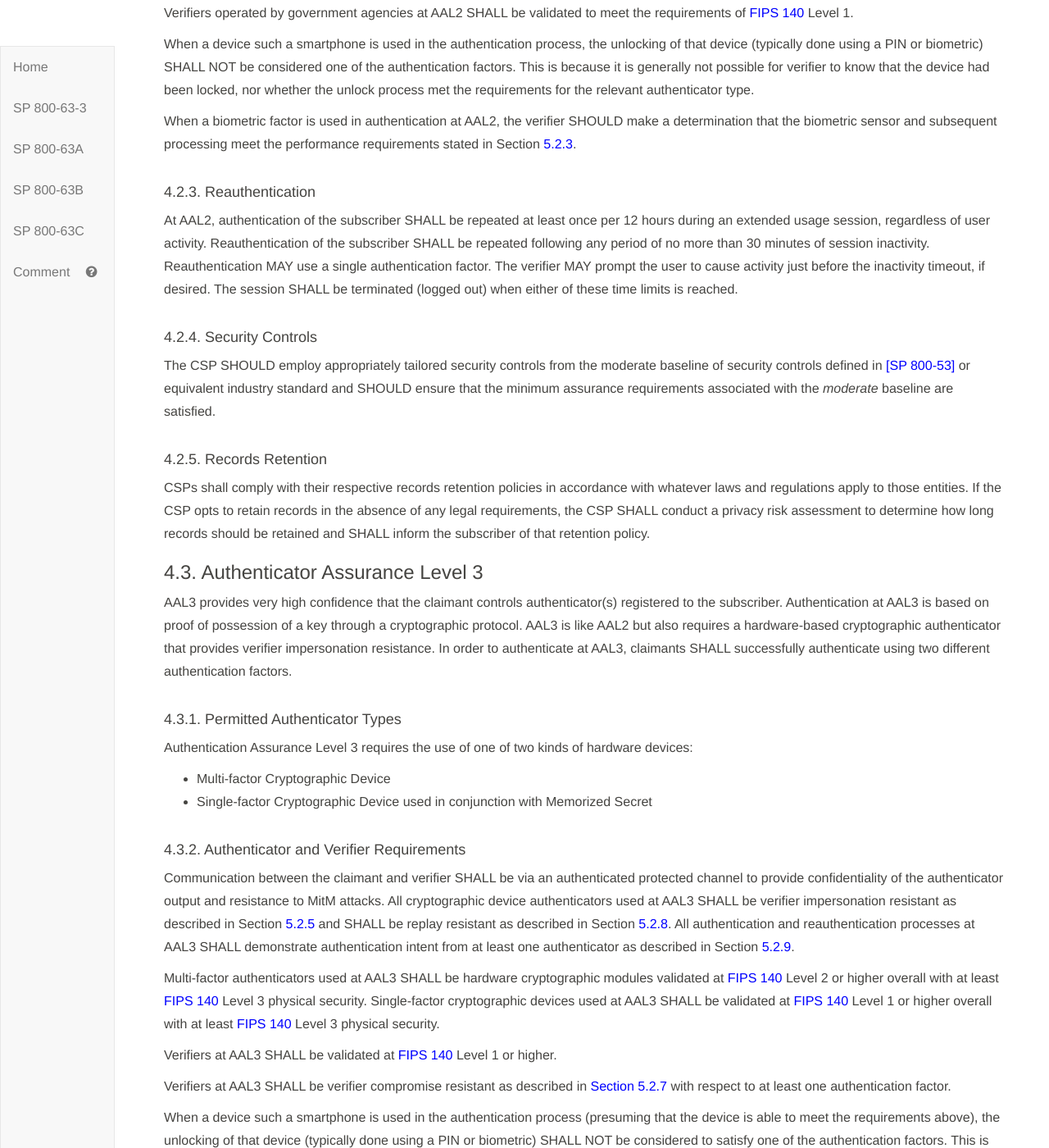
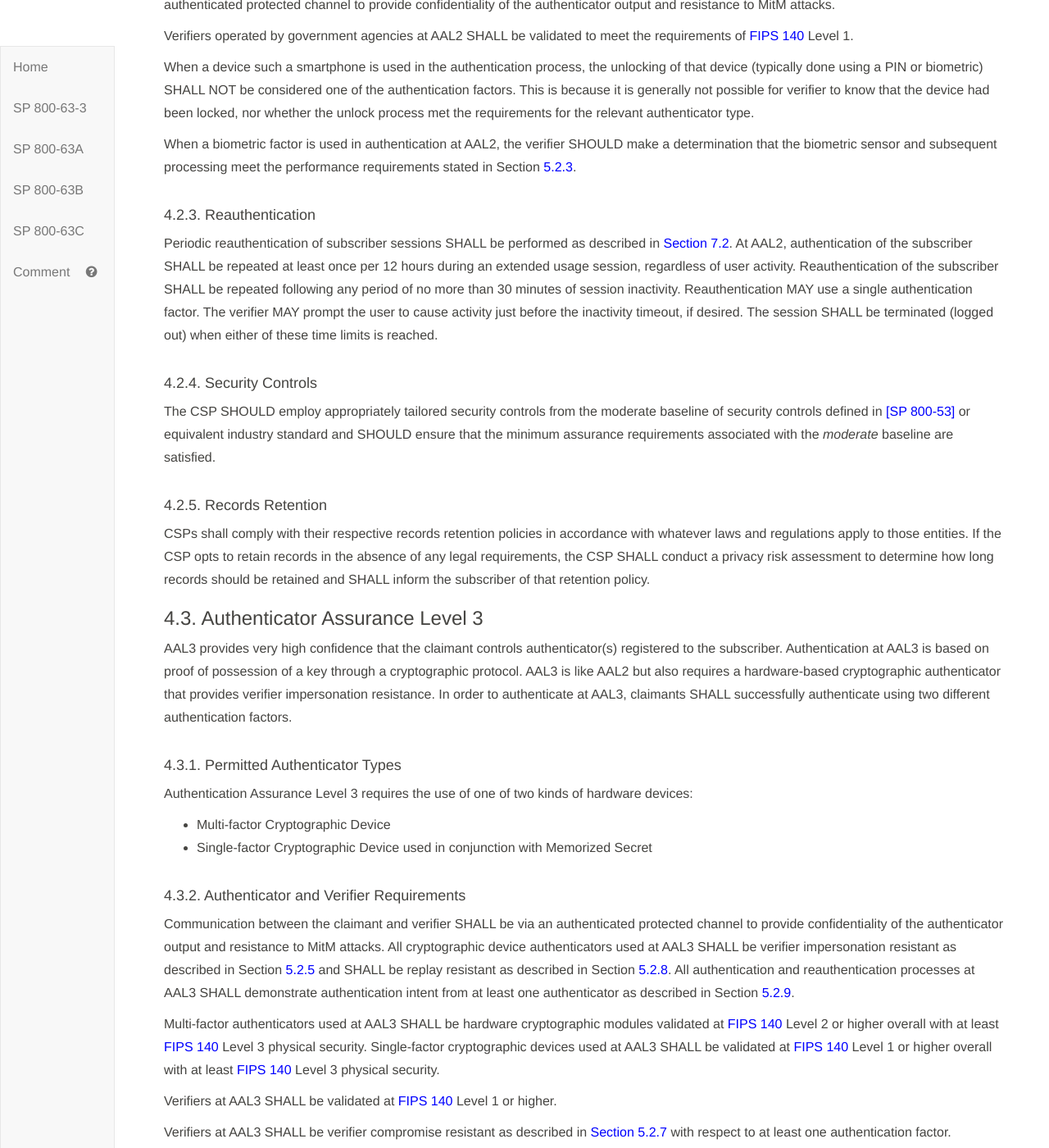
Before and after one commit to usnistgov/800-63-3, a Jekyll site: the page built from sp800-63b/sec4_aal.md, in a window 1280 px wide and 1400 px high, scrolled down 2589 px. Shown: the whole window at 82% size. Built offline with Jekyll 4.4.1, drawn with Linux system fonts in a browser that asks for light colours; our own code applies the rules of GitHub Pages for plain Markdown files; some of the changed text lies outside the part shown.

Commit message:
Forward reference and motivation of reauthentication. Closes #791.

```diff
--- a/sp800-63b/sec4_aal.md
+++ b/sp800-63b/sec4_aal.md
@@ -40,7 +40,7 @@ Verifiers operated by government agencies at AAL1 SHALL be validated to meet the
 
 #### <a name="aal1reauth"></a>4.1.3. Reauthentication
 
-At AAL1, reauthentication of the subscriber SHOULD be repeated at least once per 30 days during an extended usage session, regardless of user activity. The session SHOULD be terminated (logged out) when this time limit is reached.
+Periodic reauthentication of subscriber sessions SHALL be performed as described in [Section 7.2](#sessionreauthn). At AAL1, reauthentication of the subscriber SHOULD be repeated at least once per 30 days during an extended usage session, regardless of user activity. The session SHOULD be terminated (logged out) when this time limit is reached.
 
 #### 4.1.4. Security Controls
 
@@ -88,7 +88,7 @@ When a biometric factor is used in authentication at AAL2, the verifier SHOULD m
 
 #### <a name="aal2reauth"></a>4.2.3. Reauthentication
 
-At AAL2, authentication of the subscriber SHALL be repeated at least once per 12 hours during an extended usage session, regardless of user activity. Reauthentication of the subscriber SHALL be repeated following any period of no more than 30 minutes of session inactivity. Reauthentication MAY use a single authentication factor. The verifier MAY prompt the user to cause activity just before the inactivity timeout, if desired. The session SHALL be terminated (logged out) when either of these time limits is reached.
+Periodic reauthentication of subscriber sessions SHALL be performed as described in [Section 7.2](#sessionreauthn). At AAL2, authentication of the subscriber SHALL be repeated at least once per 12 hours during an extended usage session, regardless of user activity. Reauthentication of the subscriber SHALL be repeated following any period of no more than 30 minutes of session inactivity. Reauthentication MAY use a single authentication factor. The verifier MAY prompt the user to cause activity just before the inactivity timeout, if desired. The session SHALL be terminated (logged out) when either of these time limits is reached.
 
 #### 4.2.4. Security Controls
 
@@ -125,7 +125,7 @@ When a biometric factor is used in authentication at AAL3, the verifier SHALL ma
 
 #### <a name="aal3reauth"></a>4.3.3. Reauthentication
 
-At AAL3, authentication of the subscriber SHALL be repeated at least once per 12 hours during an extended usage session, regardless of user activity. Reauthentication of the subscriber SHALL be repeated following any period of no more than 15 minutes of session inactivity. Reauthentication SHALL use both authentication factors. The verifier MAY prompt the user to cause activity just before the inactivity timeout. The session SHALL be terminated (logged out) when either of these time limits is reached.
+Periodic reauthentication of subscriber sessions SHALL be performed as described in [Section 7.2](#sessionreauthn). At AAL3, authentication of the subscriber SHALL be repeated at least once per 12 hours during an extended usage session, regardless of user activity, as described in [Section 7.2](#sessionreauthn). Reauthentication of the subscriber SHALL be repeated following any period of no more than 15 minutes of session inactivity. Reauthentication SHALL use both authentication factors. The verifier MAY prompt the user to cause activity just before the inactivity timeout. The session SHALL be terminated (logged out) when either of these time limits is reached.
 
 #### 4.3.4. Security Controls
 
```
Also changed, not shown: sp800-63b/sec7_session.md (+1 -0 lines).
